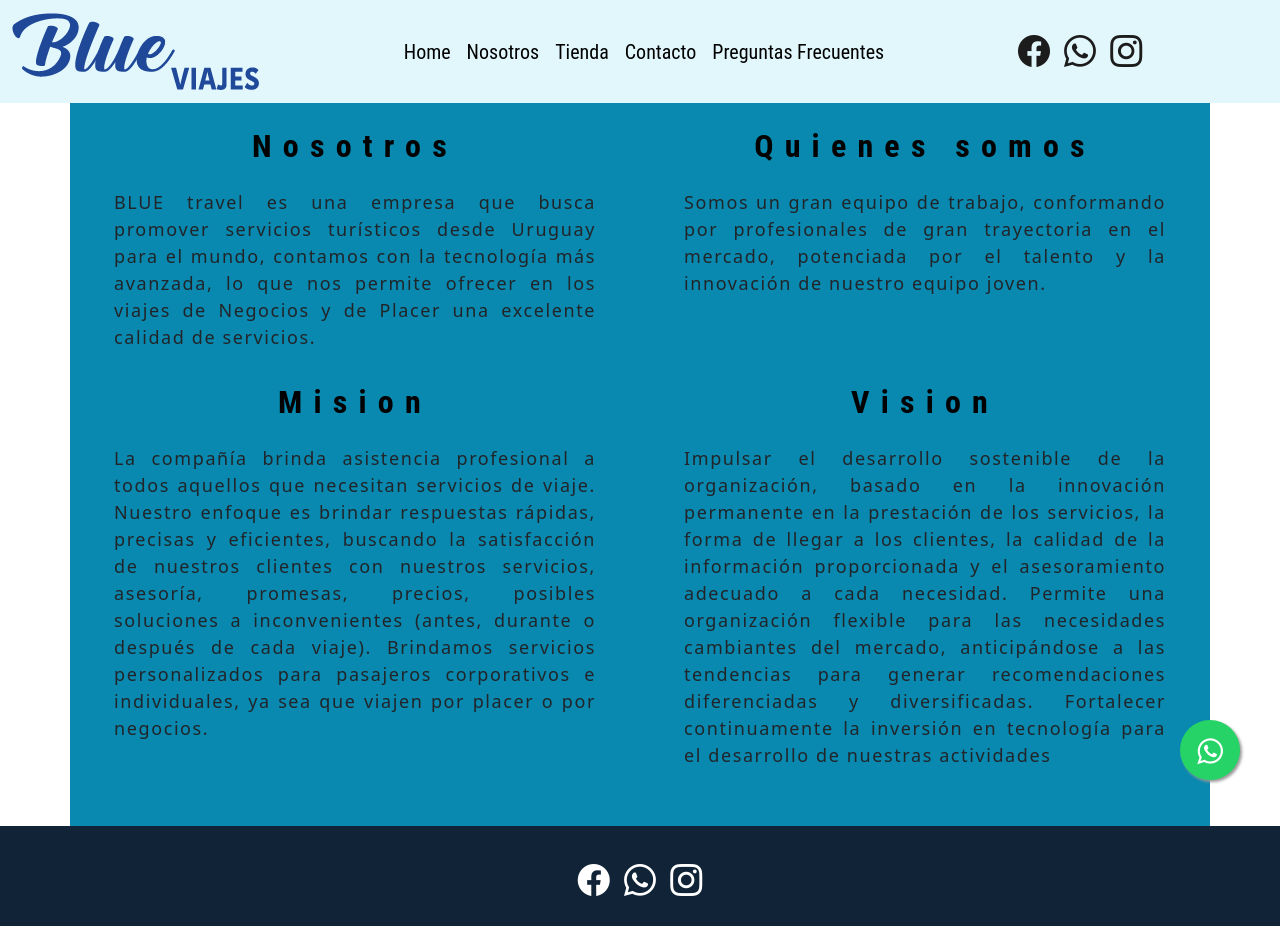
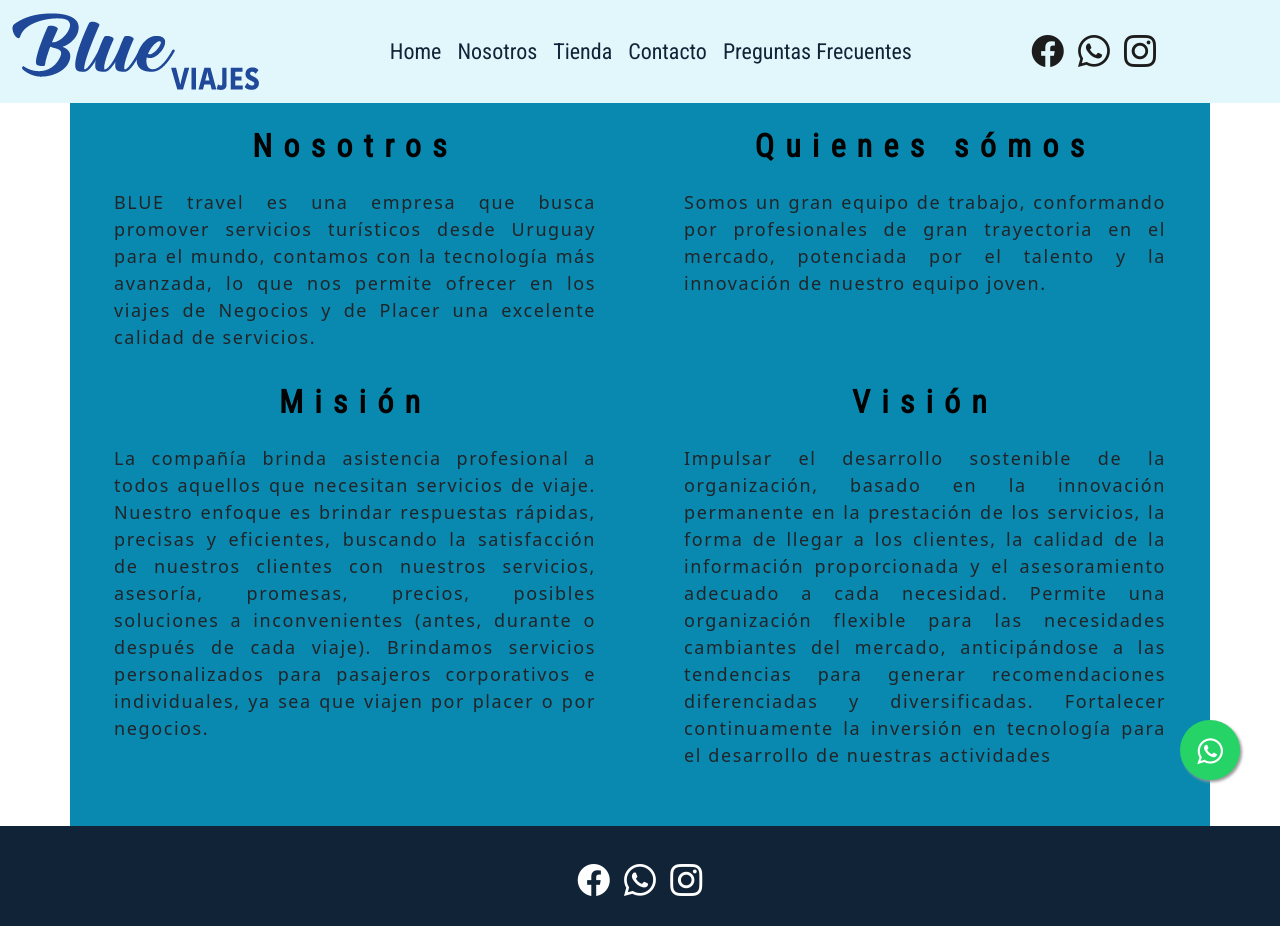
Before and after one commit to mcdrs87/PROYECTOFINALDESARROLLO-CODERHOUSE-, a website: page pages/nosotros.html in a window 1280 px wide. Drawn offline with nearby package versions, Linux system fonts and the light colour scheme.

Commit message:
ajustes finales 3

```diff
--- a/SCSS/partials/_nav.scss
+++ b/SCSS/partials/_nav.scss
@@ -1,11 +1,11 @@
 //MIXIN NAVYLOGO//
 @mixin navlog {
-  color: black;
+  color: $fondofooter;
   font-weight: lighter;
   font-family: "Roboto Condensed", sans-serif;
-  font-size: 20px;
-  font-weight: normal;
+  font-size: 22px;
   text-decoration: none;
+  align-items: baseline;
 }
 #navmio {
   background-color: $fondonavv;
--- a/SCSS/partials/_variables.scss
+++ b/SCSS/partials/_variables.scss
@@ -9,7 +9,7 @@ $fondonavv: #e1f7fc;
 $fondocontacto: #0989af;
 
 //TIPOGRAFIA
-$fontppal: raleway;
+$fontppal: "Roboto Condensed", sans-serif;
 $colorfuente: #020202;
 $tamañop: 2px;
 $spacing: 0.7rem;
--- a/pages/nosotros.html
+++ b/pages/nosotros.html
@@ -8,9 +8,9 @@
     <meta name="keywords" content= "BLUE VIAJES, nosotros,quienes somos, mision, vision, viajes, barato, turismo, paquetes, viajar, vacaciones, viajes corporativos, equipaje, check in, vuelos, cruceros, america central, caribe, europa, america del sur, uruguay, montevideo" >
     <!-- GOOGLE FONTS-->
     <link
-      href="https://fonts.googleapis.com/css2?family=Raleway:wght@500;600;700;800&family=Roboto:ital,wght@0,300;0,400;0,500;0,700;0,900;1,300;1,400;1,500;1,700&display=swap"
-      rel="stylesheet"
-    />
+    <link rel="preconnect" href="https://fonts.googleapis.com">
+    <link rel="preconnect" href="https://fonts.gstatic.com" crossorigin>
+    <link href="https://fonts.googleapis.com/css2?family=Roboto+Condensed&display=swap" rel="stylesheet">
    <!-- ANIMACIONES-->
         <link
         rel="stylesheet"
@@ -81,15 +81,15 @@
                   <p>BLUE travel es una empresa  que busca promover servicios turísticos desde Uruguay para el mundo, contamos con la tecnología  más avanzada, lo que nos permite ofrecer en los viajes de Negocios y de Placer una excelente calidad de servicios.</p>
                   </div>
                   <div class="col-xs-12 col-sm-10 col-lg-6   mt-4 animate__animated animate__backInRight containerEmpresa--quienesomos">
-                  <h2> Quienes somos</h2>
+                  <h2> Quienes sómos</h2>
                   <p>Somos un gran equipo de trabajo, conformando por profesionales de gran trayectoria en el mercado, potenciada por el talento y la innovación de nuestro equipo joven.</p>
                   </div>
                   <div class="col-xs-12 col-sm-10 col-lg-6   mb-4 animate__animated animate__backInLeft containerEmpresa--mision ">
-                  <h2> Mision</h2>
+                  <h2> Misión</h2>
                   <p>La compañía brinda asistencia profesional a todos aquellos que necesitan servicios de viaje. Nuestro enfoque es brindar respuestas rápidas, precisas y eficientes, buscando la satisfacción de nuestros clientes con nuestros servicios, asesoría, promesas, precios, posibles soluciones a inconvenientes (antes, durante o después de cada viaje). Brindamos servicios personalizados para pasajeros corporativos e individuales, ya sea que viajen por placer o por negocios.</p>
                   </div>
                   <div class="col-xs-12 col-sm-10 col-lg-6   mb-4 animate__animated animate__backInRight containerEmpresa--vision">
-                  <h2> Vision</h2>
+                  <h2> Visión</h2>
                   <p>Impulsar el desarrollo sostenible de la organización, basado en la innovación permanente en la prestación de los servicios, la forma de llegar a los clientes, la calidad de la información proporcionada y el asesoramiento adecuado a cada necesidad. Permite una organización flexible para las necesidades cambiantes del mercado, anticipándose a las tendencias para generar recomendaciones diferenciadas y diversificadas. Fortalecer continuamente la inversión en tecnología para el desarrollo de nuestras actividades</p>
                   </div>
           </div>
```
Also changed, not shown: index.html (+3 -6 lines), pages/tienda.html (+3 -4 lines), css/style.css, 1 other file.
